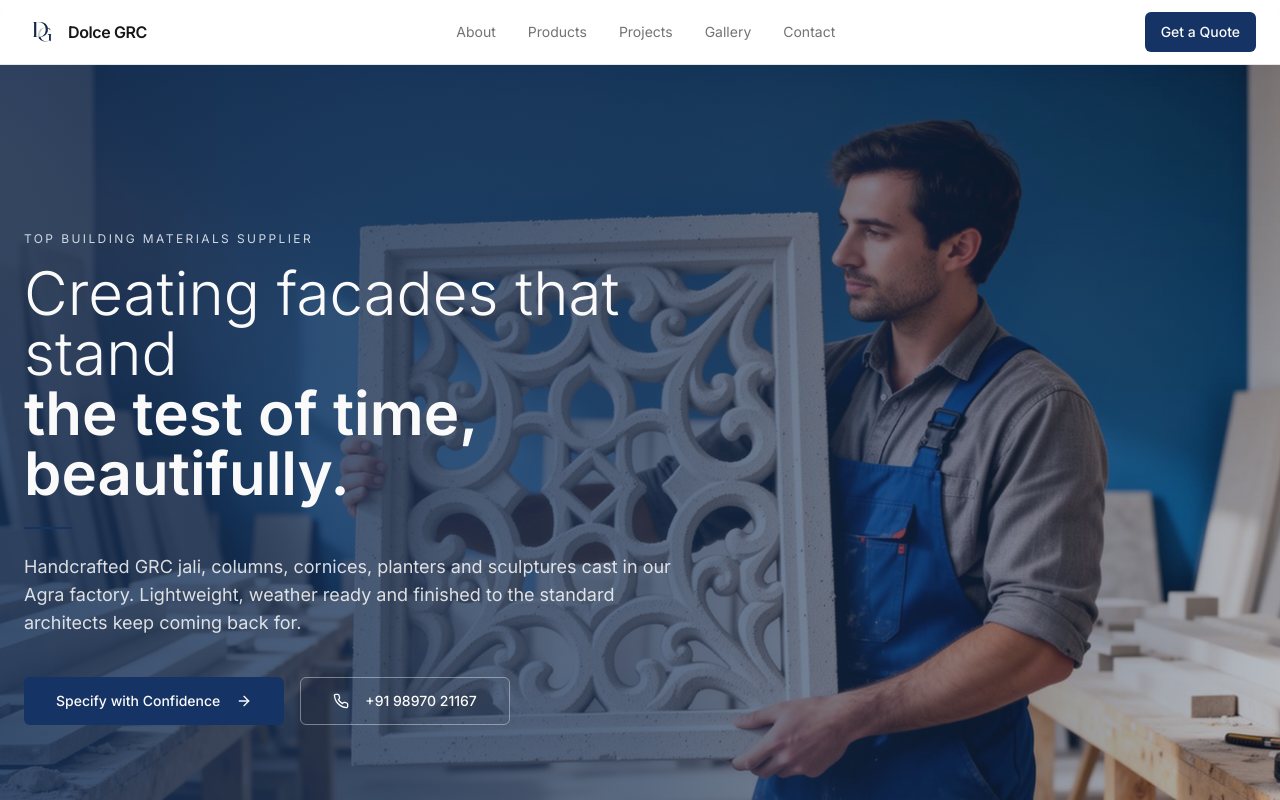
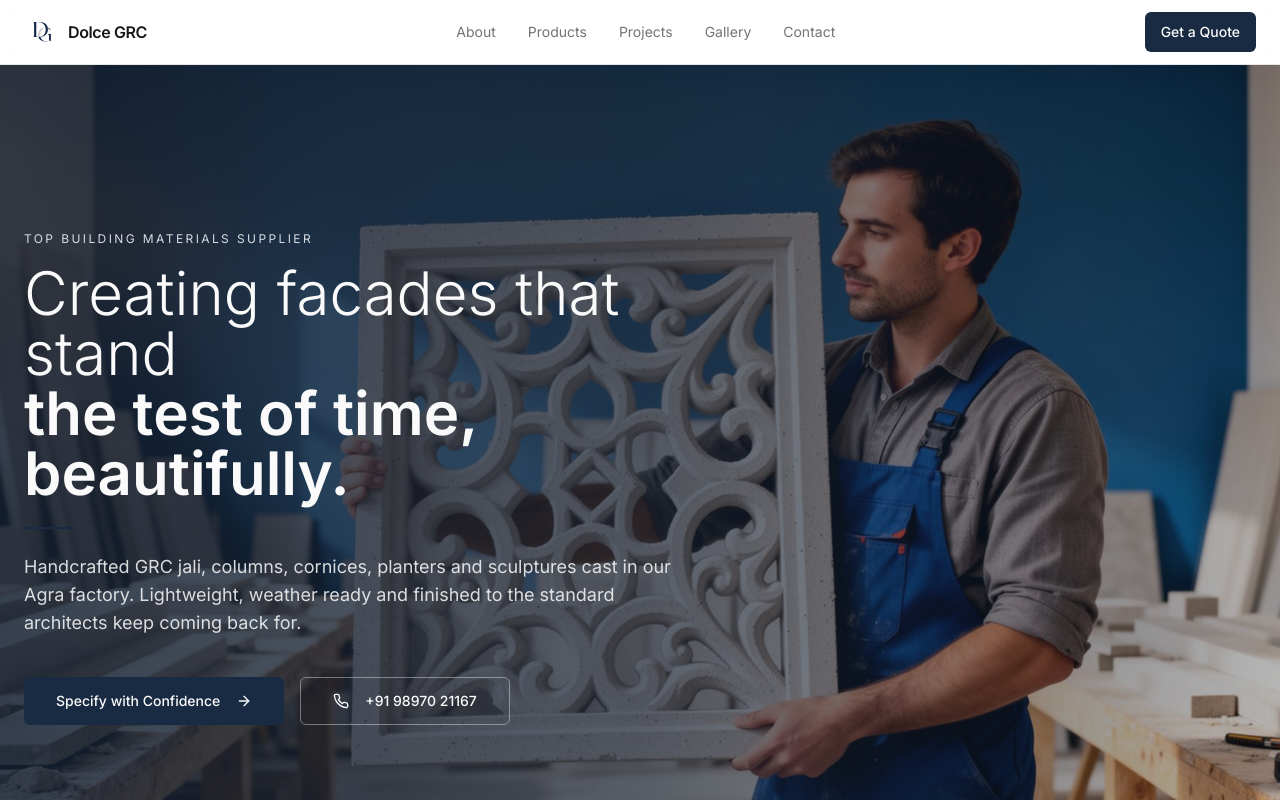
Before and after one commit to priyansha00/distro-content-view, a React (Vite) app: page / in a window 1280 px wide. Shown: the top 800 px of the page. Built offline with nearby package versions, Linux system fonts and the light colour scheme.

Commit message:
Changes
Co-authored-by: priyansha00 <90974301+priyansha00@users.noreply.github.com>

```diff
--- a/src/index.css
+++ b/src/index.css
@@ -37,16 +37,16 @@ All colors MUST be HSL.
     --ring: 0 0% 9%;
 
     /* Luxury Design Tokens */
-    --luxury-gold: 43 74% 66%;
-    --luxury-gold-light: 43 74% 85%;
-    --luxury-navy: 215 60% 22%;
-    --luxury-navy-light: 215 50% 38%;
+    --luxury-gold: 38 45% 58%;
+    --luxury-gold-light: 38 45% 88%;
+    --luxury-navy: 215 45% 14%;
+    --luxury-navy-light: 215 35% 30%;
     --luxury-charcoal: 0 0% 20%;
     --luxury-platinum: 0 0% 95%;
     --luxury-pearl: 0 0% 97%;
-    --brand-blue: 218 65% 24%;
-    --brand-blue-dark: 220 70% 16%;
-    --brand-blue-light: 215 40% 92%;
+    --brand-blue: 215 45% 18%;
+    --brand-blue-dark: 215 50% 10%;
+    --brand-blue-light: 215 30% 94%;
 
     /* Elegant Shadows */
     --shadow-elegant: 0 1px 3px 0 rgba(0, 0, 0, 0.1), 0 1px 2px 0 rgba(0, 0, 0, 0.06);
```
